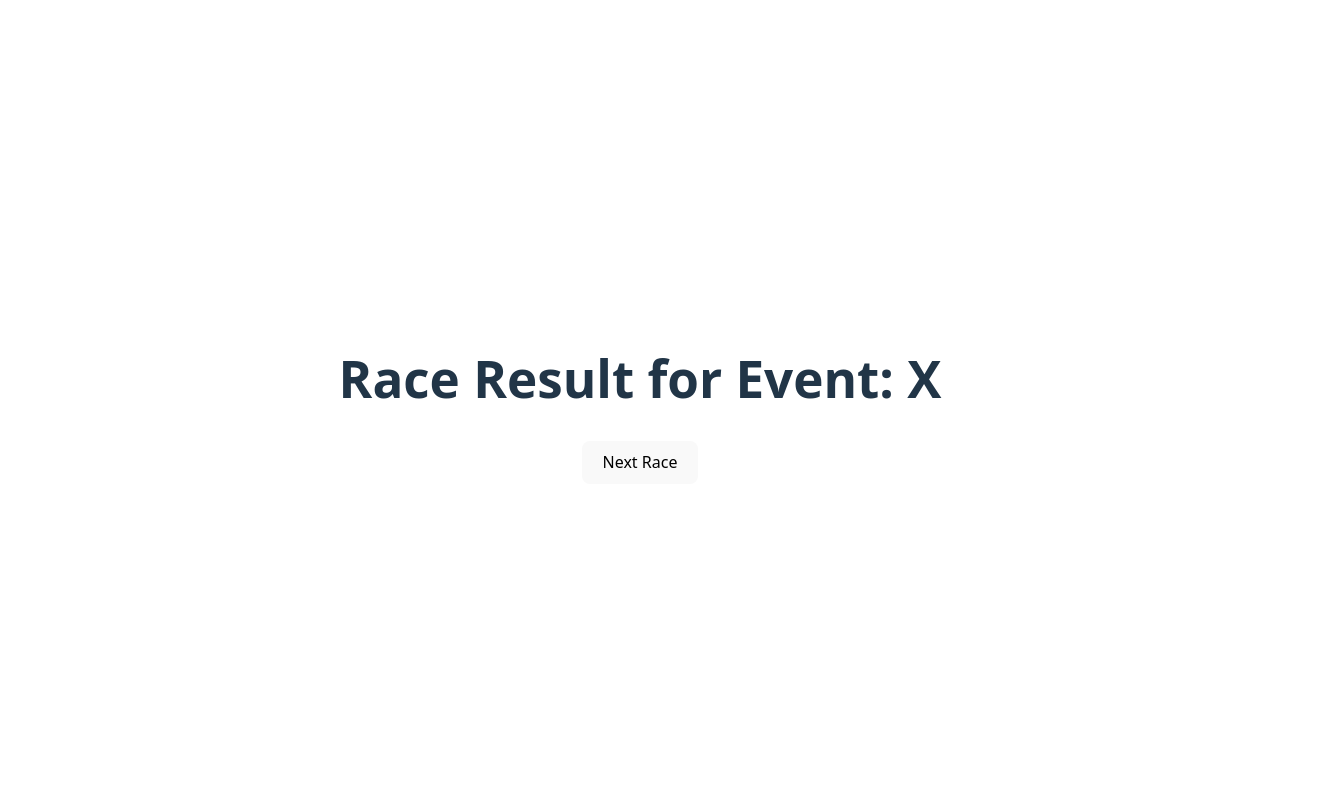
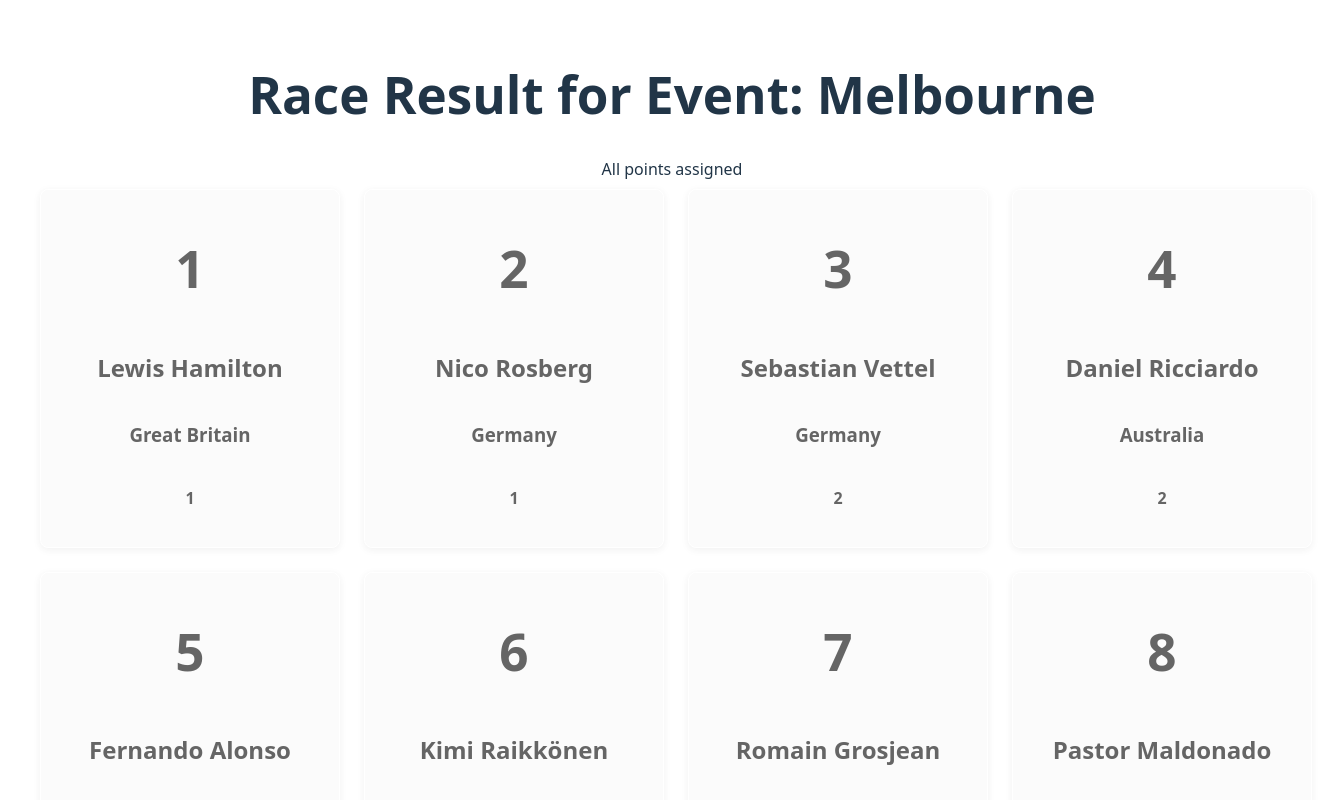
Before and after one commit to therobhe/f1-game-point-manager, a React (Vite) app: page /race/1 in a window 1280 px wide. Shown: the top 800 px of the page, 1344 px wide, since content can reach past the window. Built offline with nearby package versions, Linux system fonts and the light colour scheme.

Commit message:
feat: enhance RaceResult and DriverCard components with click functionality and improve context types

```diff
--- a/src/components/ui/cards/DriverCard.tsx
+++ b/src/components/ui/cards/DriverCard.tsx
@@ -18,12 +18,16 @@ const Card = styled.button`
     flex-direction: column;
     justify-content: center;
     align-items: center;
+    cursor: pointer;
 `;
 
-export const DriverCard: React.FC<Driver> = ({ id, name, nationality, teamId }) => {
+type DriverCardProps = Driver & {
+	onClick: () => void;
+};
 
+export const DriverCard: React.FC<DriverCardProps> = ({ id, name, nationality, teamId, onClick }) => {
 	return (
-		<Card>
+		<Card onClick={onClick}>
 			<h1>{id}</h1>
 			<h2>{name}</h2>
 			<h3>{nationality}</h3>
--- a/src/context/SeasonContextProvider.tsx
+++ b/src/context/SeasonContextProvider.tsx
@@ -17,7 +17,7 @@ import type { DriverPoints, Track } from './types.ts';
  */
 const defaultDriverPoints: DriverPoints = drivers.reduce(
 	(acc, driver) => ({ ...acc, [driver.id]: 0 }),
-	{}
+	{} as DriverPoints
 );
 
 export const SeasonProvider = ({ children }: {children: ReactNode}) => {
--- a/src/pages/CustomCalendarConfig.tsx
+++ b/src/pages/CustomCalendarConfig.tsx
@@ -19,6 +19,11 @@ const TrackCardGrid = styled.div`
 
 export const CustomCalendarConfig: React.FC = () => {
 	/*Todo: disable link if calendar length === 0*/
+	const renderTrackCards = () => {
+		return tracks.map(track =>
+			<TrackCard key={track.id} {...track} />
+		);
+	};
 	return (
 		<>
 			{/*Todo: introduce current calendar display*/}
@@ -26,9 +31,7 @@ export const CustomCalendarConfig: React.FC = () => {
 			<h1>Custom Calendar Config</h1>
 			<span>Click on the cards to add a track to the calendar. You do not have to use all the tracks (we all know the perfect amount of races is 16)</span>
 			<TrackCardGrid>
-				{tracks.map(track =>
-					<TrackCard key={track.id} id={track.id} name={track.name} nationality={track.nationality} />
-				)}
+				{renderTrackCards()}
 			</TrackCardGrid>
 			<ResetCalendarButton />
 			<Link to="/points">Next</Link>
--- a/src/pages/RaceResult.tsx
+++ b/src/pages/RaceResult.tsx
@@ -1,10 +1,61 @@
-import React from 'react';
+import React, { useState } from 'react';
+import styled from 'styled-components';
 import { NextRaceButton } from '../components/ui/buttons/NextRaceButton.tsx';
+import { DriverCard } from '../components/ui/cards/DriverCard.tsx';
+import { useSeasonContext } from '../context/SeasonContext.tsx';
+import type { DriverPoints } from '../context/types.ts';
+import { drivers } from '../utils/data.ts';
+
+const DriverCardGrid = styled.div`
+    display: grid;
+    grid-template-columns: repeat(4, 1fr);
+    grid-auto-rows: 2fr;
+    grid-gap: 8px;
+    @media (max-width: 768px) {
+        grid-template-columns: repeat(2, 1fr);
+    }
+`;
 
 export const RaceResult: React.FC = () => {
+	const { driverPoints, setDriverPoints, activePointSystem, currentTrack } = useSeasonContext();
+	const [ position, setPosition ] = useState(0);
+
+	const pointsArray = activePointSystem ?? [];
+
+	console.log(driverPoints);
+
+	const handleDriverClick = (driverId: number) => {
+		if(position >= pointsArray.length) return;
+
+		setDriverPoints((prev: DriverPoints) => ({
+			...prev,
+			[driverId]: prev[driverId] + pointsArray[position]
+		}));
+
+		setPosition(pos => pos + 1);
+	};
+
+	const renderDriverCards = () => {
+		return drivers.map(driver => (
+			<DriverCard
+				key={driver.id}
+				{...driver}
+				onClick={() => handleDriverClick(driver.id)}
+			/>
+		));
+	};
+
 	return (
 		<>
-			<h1>Race Result for Event: X</h1>
+			<h1>Race Result for Event: {currentTrack.name}</h1>
+			<span>
+        {position < pointsArray.length
+	        ? `${pointsArray[position]} points go to...`
+	        : 'All points assigned'}
+      </span>
+			<DriverCardGrid>
+				{renderDriverCards()}
+			</DriverCardGrid>
 			<NextRaceButton />
 		</>
 	);
```
Also changed, not shown: src/context/SeasonContext.tsx (+6 -6 lines).
